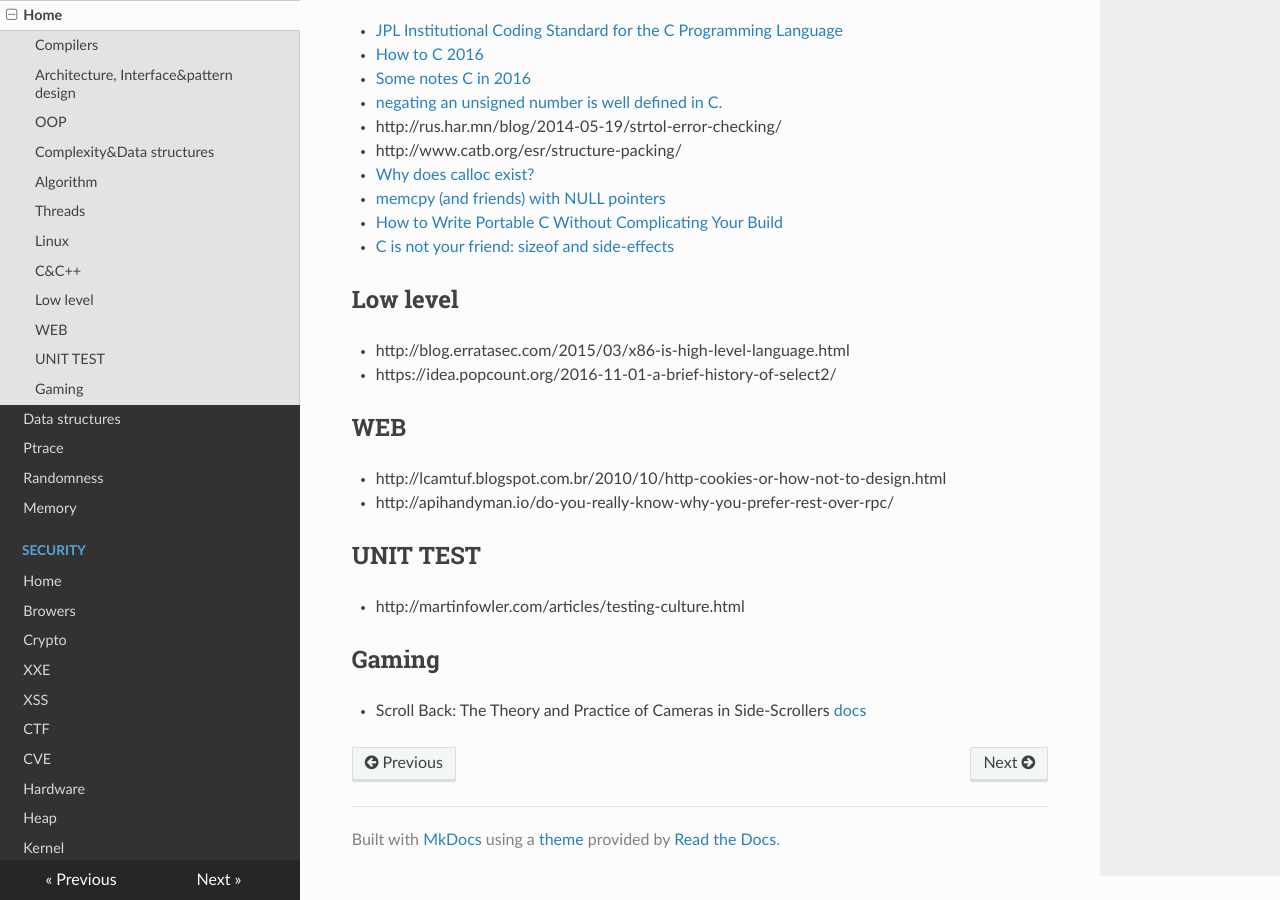
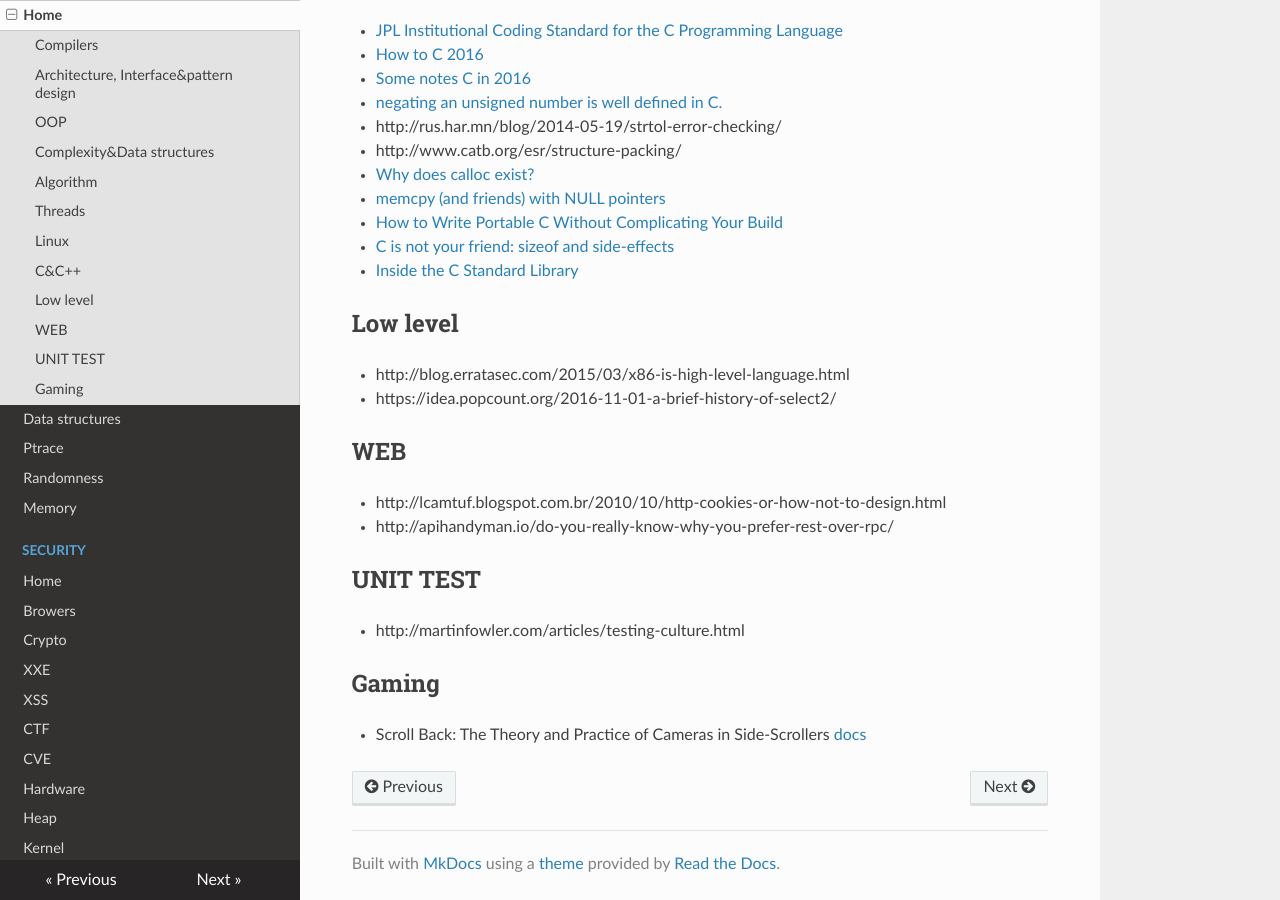
Before and after one commit to gipi/low-level, an MkDocs documentation site: the page built from docs/programming.md, in a window 1280 px wide and 900 px high, scrolled down 2703 px. Built offline with MkDocs 1.6.1, drawn with Linux system fonts in a browser that asks for light colours; nearby versions of some CDN libraries; old or Windows-style settings are respelled for this version of MkDocs.

Commit message:
Update programming.md

```diff
--- a/docs/programming.md
+++ b/docs/programming.md
@@ -109,6 +109,7 @@ From [Basics of the Unix Philosophy](http://catb.org/~esr/writings/taoup/html/ch
  - [mem­cpy (and friends) with NULL pointers](https://www.imperialviolet.org/2016/06/26/nonnull.html)
  - [How to Write Portable C Without Complicating Your Build](http://nullprogram.com/blog/2017/03/30/)
  - [C is not your friend: sizeof and side-effects](http://blog.tjd.phlegethon.org/post/159564806182/c-is-not-your-friend-sizeof-and-side-effects)
+ - [Inside the C Standard Library](https://begriffs.com/posts/2019-01-19-inside-c-standard-lib.html)
 
 ## Low level
 
```
